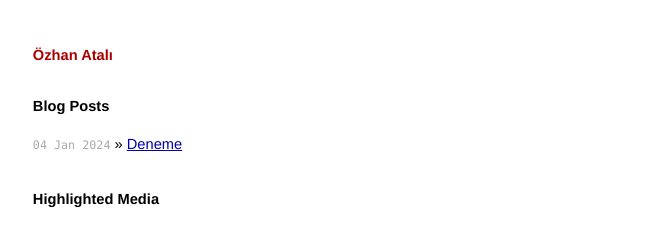
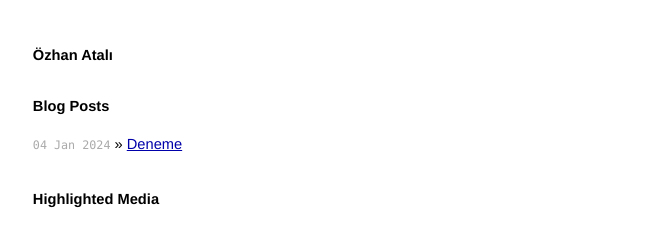
Before and after one commit to ozhanatali/ozhanatali.github.io, a Jekyll site: the page built from index.html, in a window 1280 px wide. Shown: the top 229 px of the page, without its empty margins (299-962 px from the left). Built offline with Jekyll 4.4.1, drawn with Linux system fonts in a browser that asks for light colours.

Commit message:
Update screen.css

```diff
--- a/css/screen.css
+++ b/css/screen.css
@@ -87,13 +87,13 @@ ul.posts {
 }
 
 .title {
-  color: #a00;
+  color: #000;
   font-weight: bold;
   margin-bottom: 2em;
 }
 
   .site .title a {
-    color: #a00;
+    color: #000;
     text-decoration: none;
   }
 
```
